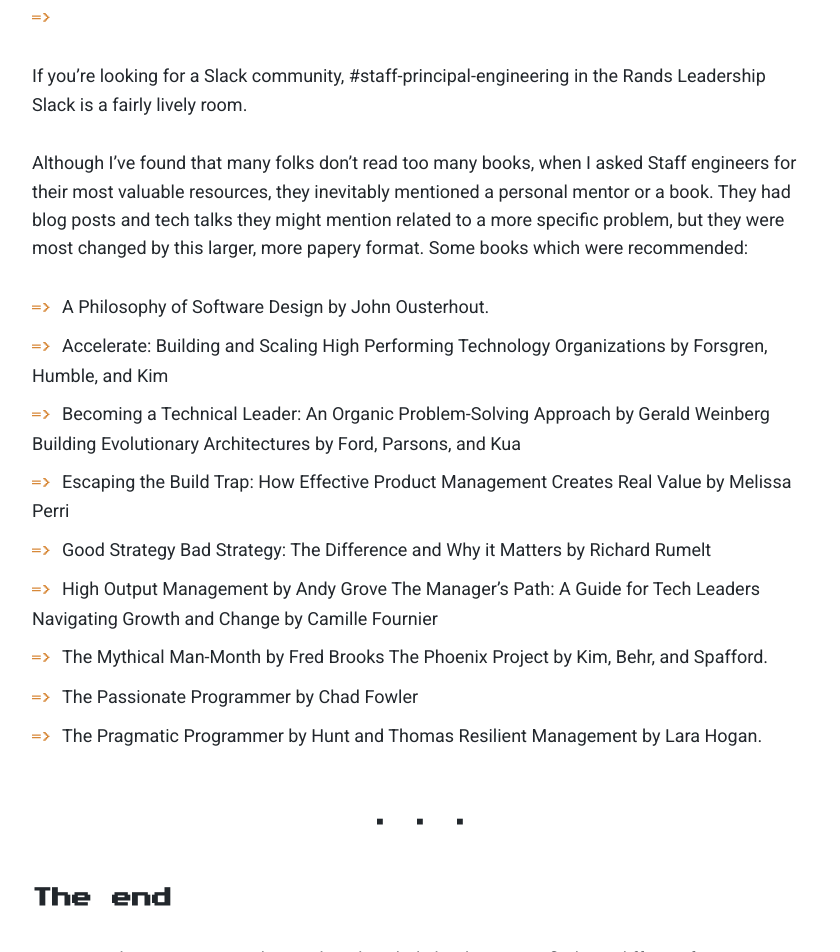
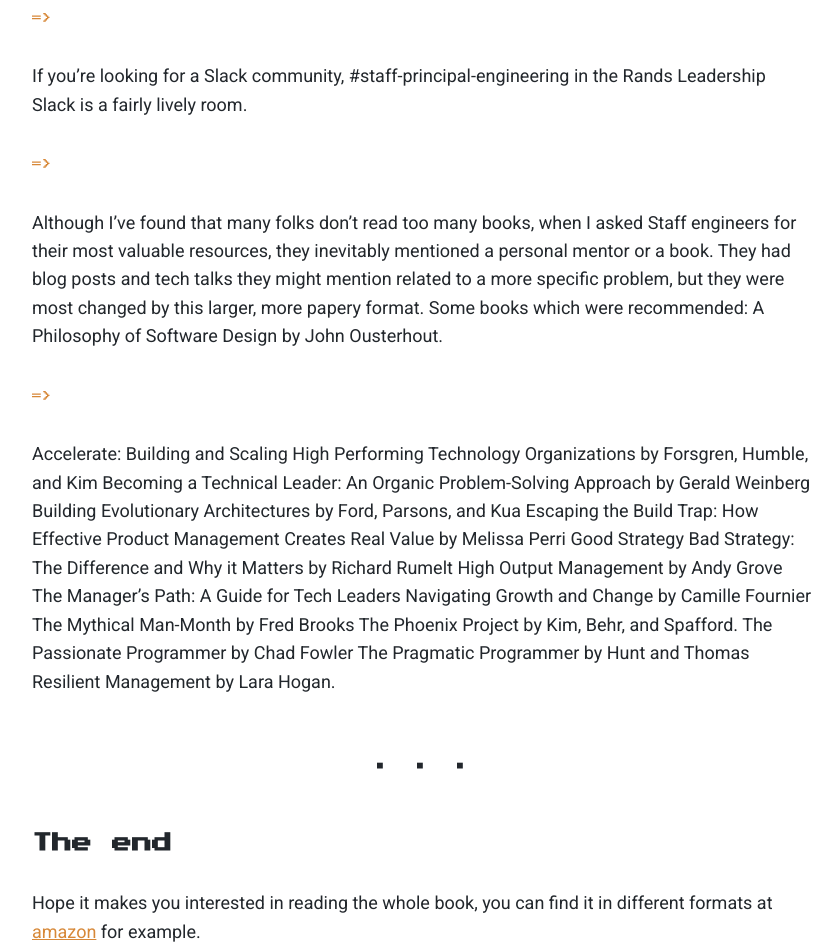
Before and after one commit to dielduarte/blog, a Gatsby site: page /en/highlights-leadership-beyond-the-management-track/ in a window 1280 px wide. Shown: the part 8639-9591 px from the top of the page, without its empty margins (218-1058 px from the left). Built offline with nearby package versions, Linux system fonts and the light colour scheme; Gatsby itself is replaced by a stand-in of ours.

Commit message:
Revert "fix: text"
This reverts commit 7b5e03f2a1d9e3cbcbd0a6604fafdbef8fa63d7a.

```diff
--- a/content/blog/en/highlights-leadership-beyond-the-management-track/index.md
+++ b/content/blog/en/highlights-leadership-beyond-the-management-track/index.md
@@ -122,17 +122,9 @@
 
 - If you’re looking for a Slack community, #staff-principal-engineering in the Rands Leadership Slack is a fairly lively room.
 
-Although I’ve found that many folks don’t read too many books, when I asked Staff engineers for their most valuable resources, they inevitably mentioned a personal mentor or a book. They had blog posts and tech talks they might mention related to a more specific problem, but they were most changed by this larger, more papery format. Some books which were recommended:
+- Although I’ve found that many folks don’t read too many books, when I asked Staff engineers for their most valuable resources, they inevitably mentioned a personal mentor or a book. They had blog posts and tech talks they might mention related to a more specific problem, but they were most changed by this larger, more papery format. Some books which were recommended: A Philosophy of Software Design by John Ousterhout.
 
-  - A Philosophy of Software Design by John Ousterhout.
-  - Accelerate: Building and Scaling High Performing Technology Organizations by Forsgren, Humble, and Kim
-  - Becoming a Technical Leader: An Organic Problem-Solving Approach by Gerald Weinberg Building Evolutionary Architectures by Ford, Parsons, and Kua
-  - Escaping the Build Trap: How Effective Product Management Creates Real Value by Melissa Perri
-  - Good Strategy Bad Strategy: The Difference and Why it Matters by Richard Rumelt
-  - High Output Management by Andy Grove The Manager’s Path: A Guide for Tech Leaders Navigating Growth and Change by Camille Fournier
-  - The Mythical Man-Month by Fred Brooks The Phoenix Project by Kim, Behr, and Spafford.
-  - The Passionate Programmer by Chad Fowler
-  - The Pragmatic Programmer by Hunt and Thomas Resilient Management by Lara Hogan.
+- Accelerate: Building and Scaling High Performing Technology Organizations by Forsgren, Humble, and Kim Becoming a Technical Leader: An Organic Problem-Solving Approach by Gerald Weinberg Building Evolutionary Architectures by Ford, Parsons, and Kua Escaping the Build Trap: How Effective Product Management Creates Real Value by Melissa Perri Good Strategy Bad Strategy: The Difference and Why it Matters by Richard Rumelt High Output Management by Andy Grove The Manager’s Path: A Guide for Tech Leaders Navigating Growth and Change by Camille Fournier The Mythical Man-Month by Fred Brooks The Phoenix Project by Kim, Behr, and Spafford. The Passionate Programmer by Chad Fowler The Pragmatic Programmer by Hunt and Thomas Resilient Management by Lara Hogan.
 
 
 <h2 class="subtitle--separator">The end</h2>
```
